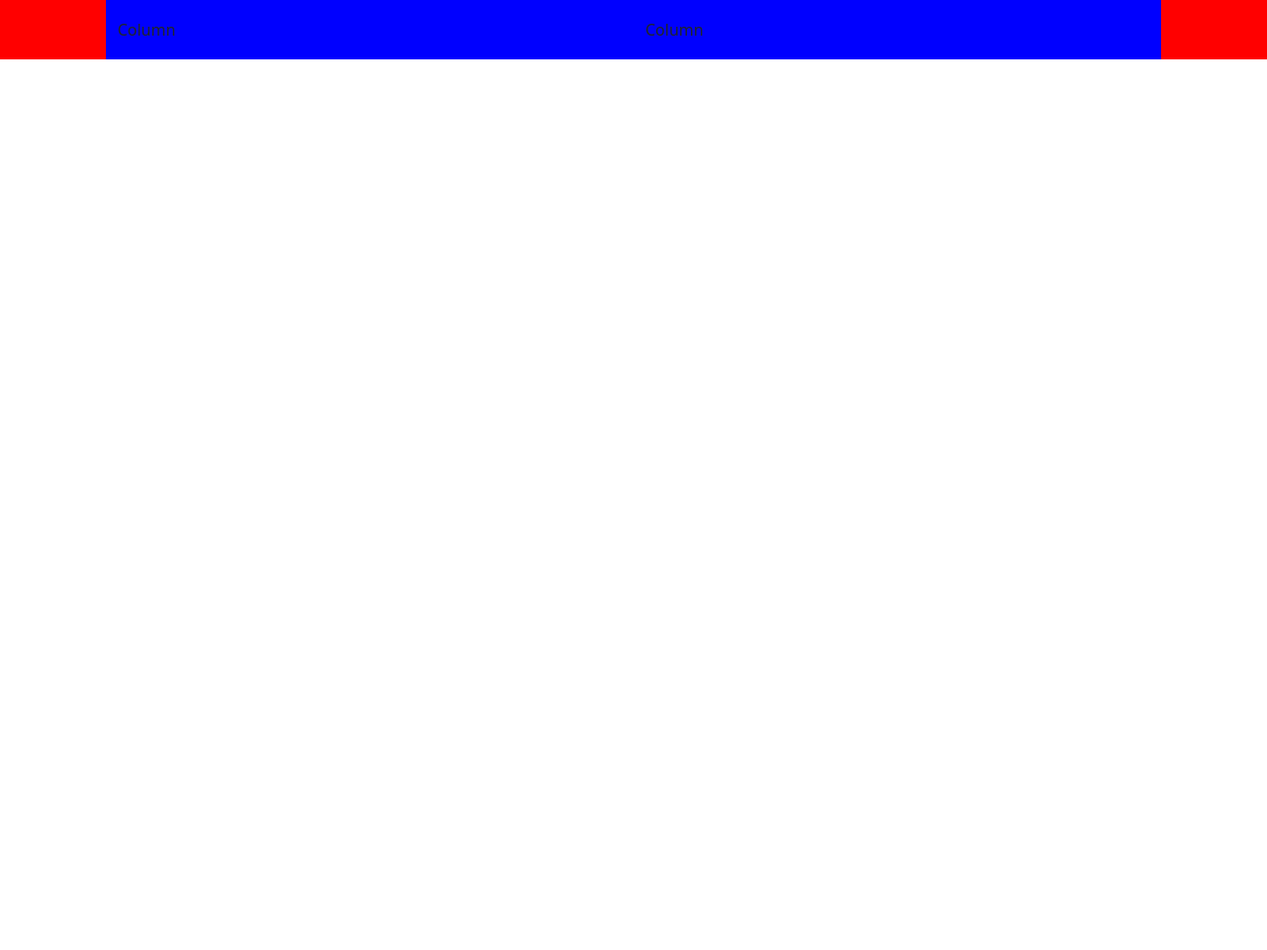
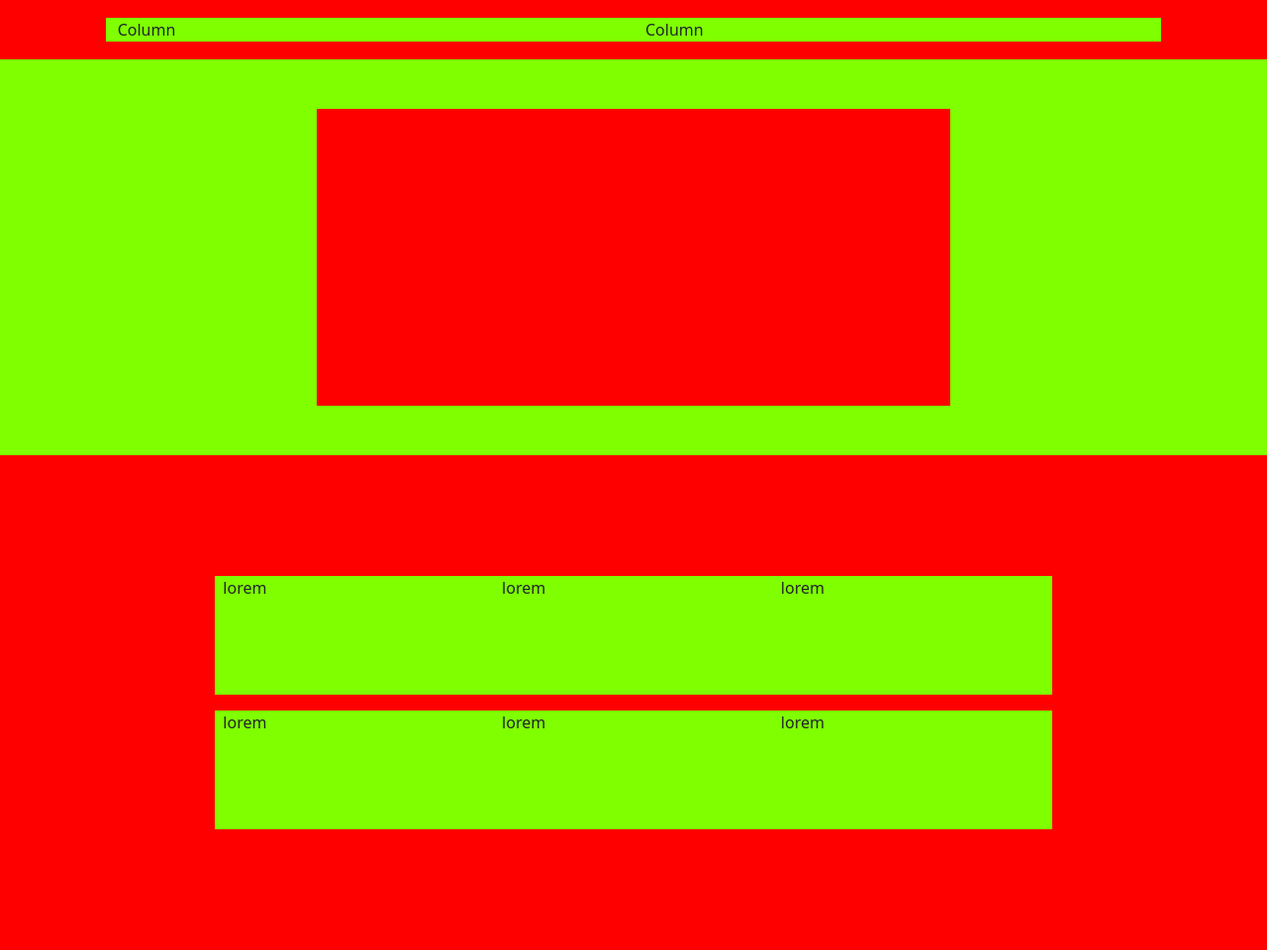
Before and after one commit to furvietto/html-css-bootstrap-freelancer, a plain HTML site: page index.html in a window 1280 px wide. Shown: the whole page at 99% size. Before the commit the page ends 800 px from the top, so only its background shows below. Drawn offline with nearby package versions, Linux system fonts and the light colour scheme.

Commit message:
problemino

```diff
--- a/css/style.css
+++ b/css/style.css
@@ -1,52 +1,37 @@
-:root {
-    --bs-blue: #0d6efd;
-    --bs-indigo: #6610f2;
-    --bs-purple: #6f42c1;
-    --bs-pink: #d63384;
-    --bs-red: #dc3545;
-    --bs-orange: #fd7e14;
-    --bs-yellow: #ffc107;
-    --bs-green: #198754;
-    --bs-teal: #20c997;
-    --bs-cyan: #0dcaf0;
-    --bs-white: #fff;
-    --bs-gray: #6c757d;
-    --bs-gray-dark: #343a40;
-    --bs-gray-100: #f8f9fa;
-    --bs-gray-200: #e9ecef;
-    --bs-gray-300: #dee2e6;
-    --bs-gray-400: #ced4da;
-    --bs-gray-500: #adb5bd;
-    --bs-gray-600: #6c757d;
-    --bs-gray-700: #495057;
-    --bs-gray-800: #343a40;
-    --bs-gray-900: #212529;
-    --bs-primary: #0d6efd;
-    --bs-secondary: #6c757d;
-    --bs-success: #198754;
-    --bs-info: #0dcaf0;
-    --bs-warning: #ffc107;
-    --bs-danger: #dc3545;
-    --bs-light: #f8f9fa;
-    --bs-dark: #212529;
-}
+
 
 .bc-color-red {
     background-color: red;
 }
 
 .bc-color-blue {
-    background-color: blue;
+    background-color: rgb(48, 48, 87);
 }
 
 .bc-color-green {
     background-color: chartreuse;
 }
 
-.h-60 {
+.bc-color-white {
+    background-color: white;
+}
+
+ .h-60 {
     height: 60px;
 }
 
-.li-height {
-    line-height: 60px;
+.h-120 {
+    height: 120px;
 }
+
+.h-400 {
+    height: 400px;
+}
+
+.h-300 {
+    height: 300px;
+}
+
+.h-500 {
+    height: 500px;
+}
--- a/index.html
+++ b/index.html
@@ -12,19 +12,35 @@
 </head>
 
 <body>
-    <header class="container-fluid bc-color-red h-60">
-        <div class="row justify-content-lg-center li-height">
-            <div class="col-5 bc-color-blue">
+    <header class="container-fluid">
+        <div class="bc-color-red row justify-content-lg-center align-items-center h-60">
+            <div class="col-lg-5 bc-color-green">
                 Column
             </div>
-            <div class="col-5 bc-color-blue">
+            <div class="col-lg-5 bc-color-green">
                 Column
             </div>
         </div>
+
+        <div class="row justify-content-lg-center align-items-center h-400 bc-color-green">
+            <div class="col-lg-6 h-300 bc-color-red"></div>
+        </div>
     </header>
 
-    <main>
-
+    <main class="container-fluid">
+        <div class="row justify-content-lg-center align-items-center h-500 bc-color-red">
+            <div class="col-lg-8 ">
+                <div class="row row-cols-2 row-cols-lg-3 g-2 g-lg-3">
+                    <!-- <div class="col-lg-12 bc-color-green">Portfolio</div> -->
+                    <div class="col-3 h-120  bc-color-green">lorem</div>
+                    <div class="col-3 h-120 bc-color-green">lorem</div>
+                    <div class="col-3 h-120  bc-color-green">lorem</div>
+                    <div class="col-3 h-120  bc-color-green">lorem</div>
+                    <div class="col-3 h-120  bc-color-green">lorem</div>
+                    <div class="col-3 h-120  bc-color-green">lorem</div>
+                </div>
+            </div>
+        </div>
     </main>
 
     <footer>
```
